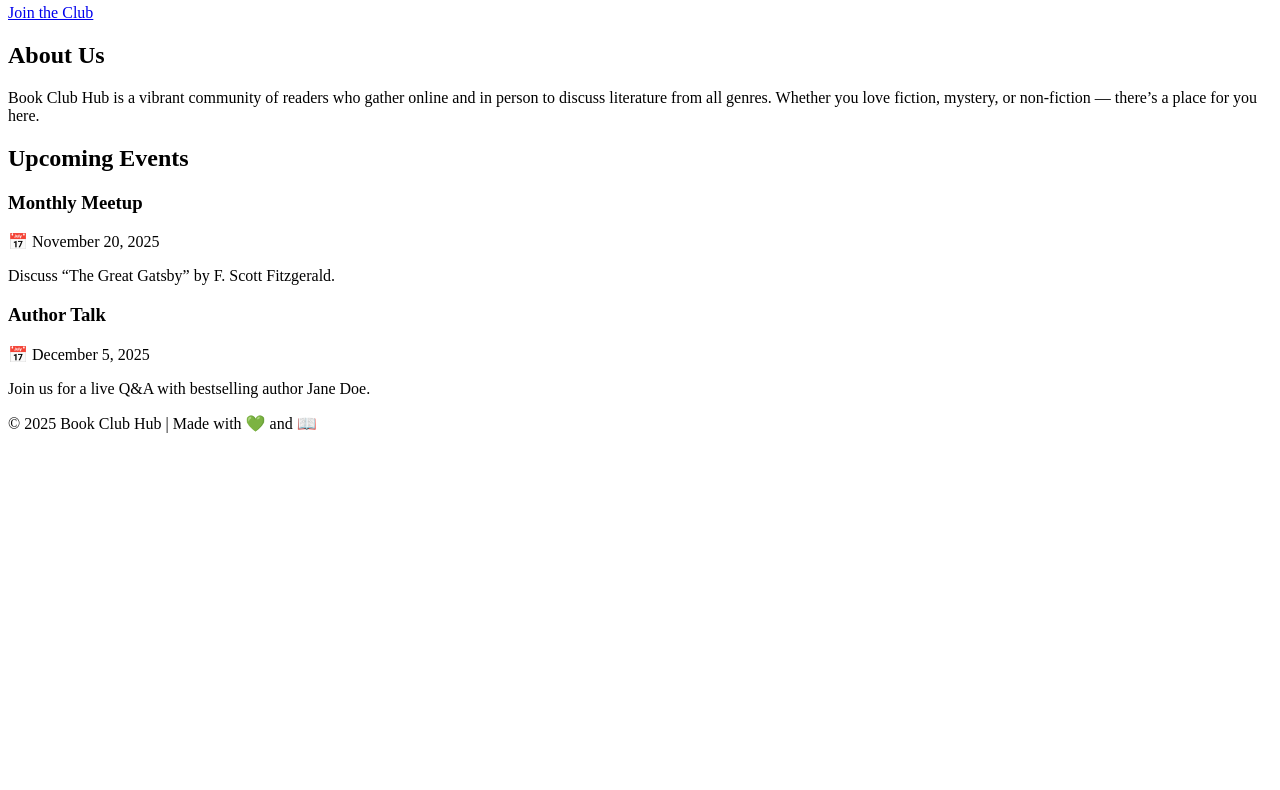
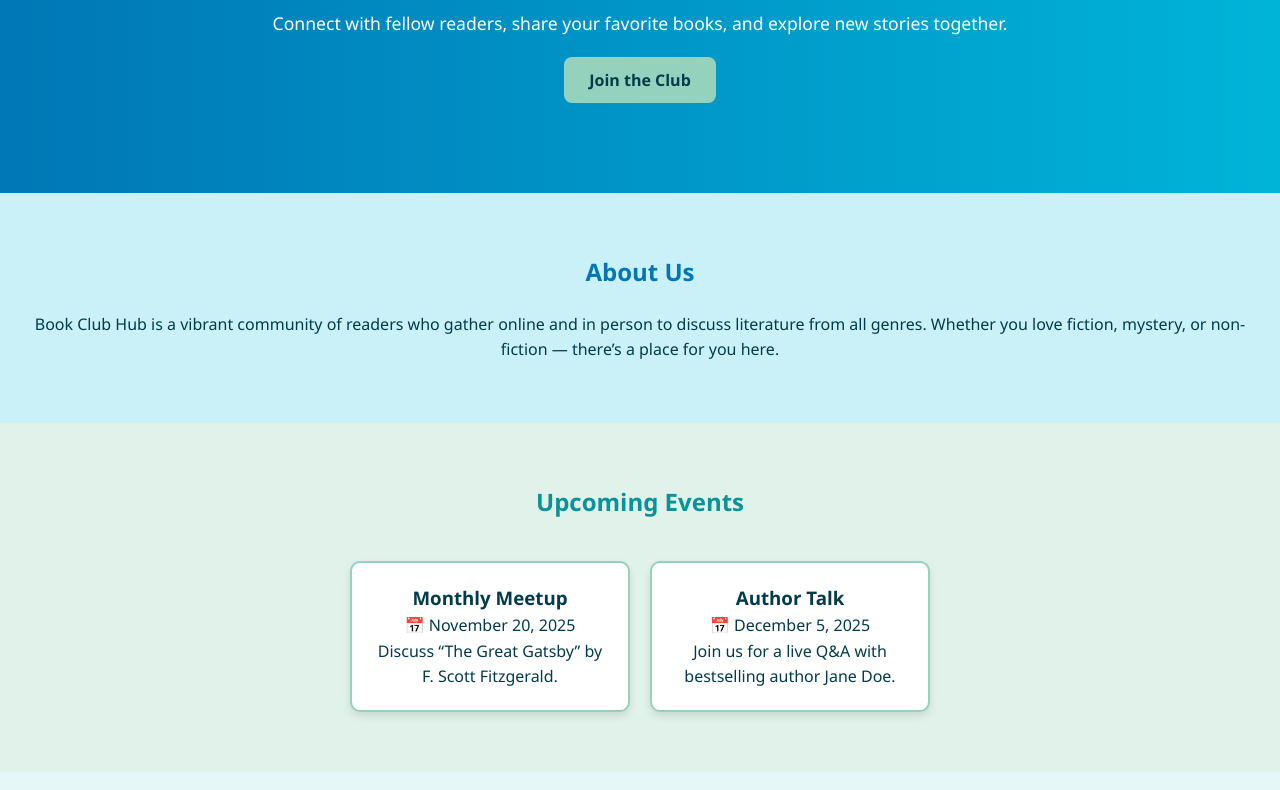
Before and after one commit to sahasrasetty07-ship-it/book-club-hub, a plain HTML site: page index.html in a window 1280 px wide. Shown: the part 243-1033 px from the top of the page. Before the commit the page ends 800 px from the top, so only its background shows below. Drawn offline with Linux system fonts and the light colour scheme.

Commit message:
Update index.html

```diff
--- a/index.html
+++ b/index.html
@@ -4,7 +4,7 @@
   <meta charset="UTF-8">
   <meta name="viewport" content="width=device-width, initial-scale=1.0">
   <title>Book Club Hub</title>
-  <link rel="stylesheet" href="idk.css">
+  <link rel="stylesheet" href="style.css">
 </head>
 <body>
 
```
